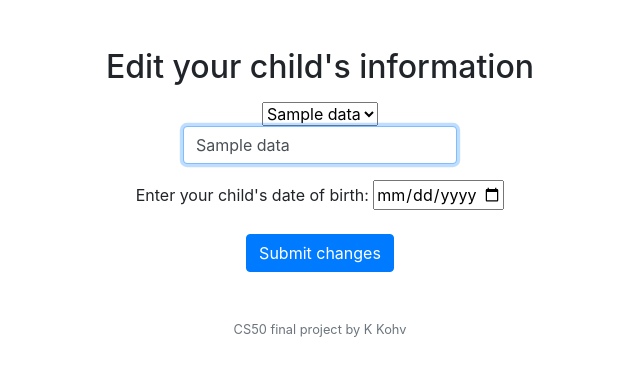
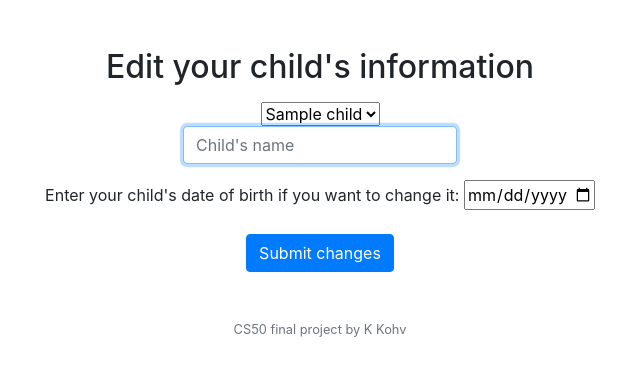
Before and after one commit to KeaKohv/babyzz, a Flask app: template templates/child_edit.html in a window 1280 px wide. Shown: the part 76-452 px from the top of the page, without its empty margins (320-960 px from the left). Run offline with Flask 2, Linux system fonts and the light colour scheme; the template is opened without the code that fills it: most values are stand-ins (such as "Sample title", 1, 10 or a date in 2020); some libraries are stand-ins or nearby versions.

Commit message:
child edit

```diff
--- a/templates/child_edit.html
+++ b/templates/child_edit.html
@@ -7,24 +7,30 @@
 {% block main %}
     <h2>Edit your child's information</h2>
     <form action="/child_edit" method="post">
-        {% for data in child %}
         <div class="form-group"></div>
             <select name="baby_name" id="baby_name">
-                <option value="baby_name">{{data["baby_name"]}}</option>
+                {% for child in children %}
+                <option value="baby_name" onkeyup="getName()">{{child["baby_name"]}}</option>
+                {% endfor %}
             </select>
         </div>
         <div class="form-group">
-            <input autocomplete="off" autofocus class="form-control" name="baby_name_new" value="{{data["baby_name"]}}" type="text">
+            <input autocomplete="off" autofocus class="form-control" placeholder = "Child's name" name="baby_name_new" type="text">
         </div>
         <div class="form-group">
             <label>
-                Enter your child's date of birth:
-                <input type="date" name="baby_birth" max="3000-01-01" onfocus="this.max=new Date().toISOString().split('T')[0]" value="{{data["baby_birth"]}}">
+                Enter your child's date of birth if you want to change it:
+                <input type="date" name="baby_birth" max="3000-01-01" onfocus="this.max=new Date().toISOString().split('T')[0]">
             </label>
         </div>
-        {% endfor %}
         <button class="btn btn-primary" type="submit">Submit changes</button>
     </form>
 
+    <script>
+        function getName() {
+          var x = document.getElementById("baby_name").value;
+          document.getElementById("baby_name_new").value = x;
+        }
+        </script>
 
 {% endblock %}
```
